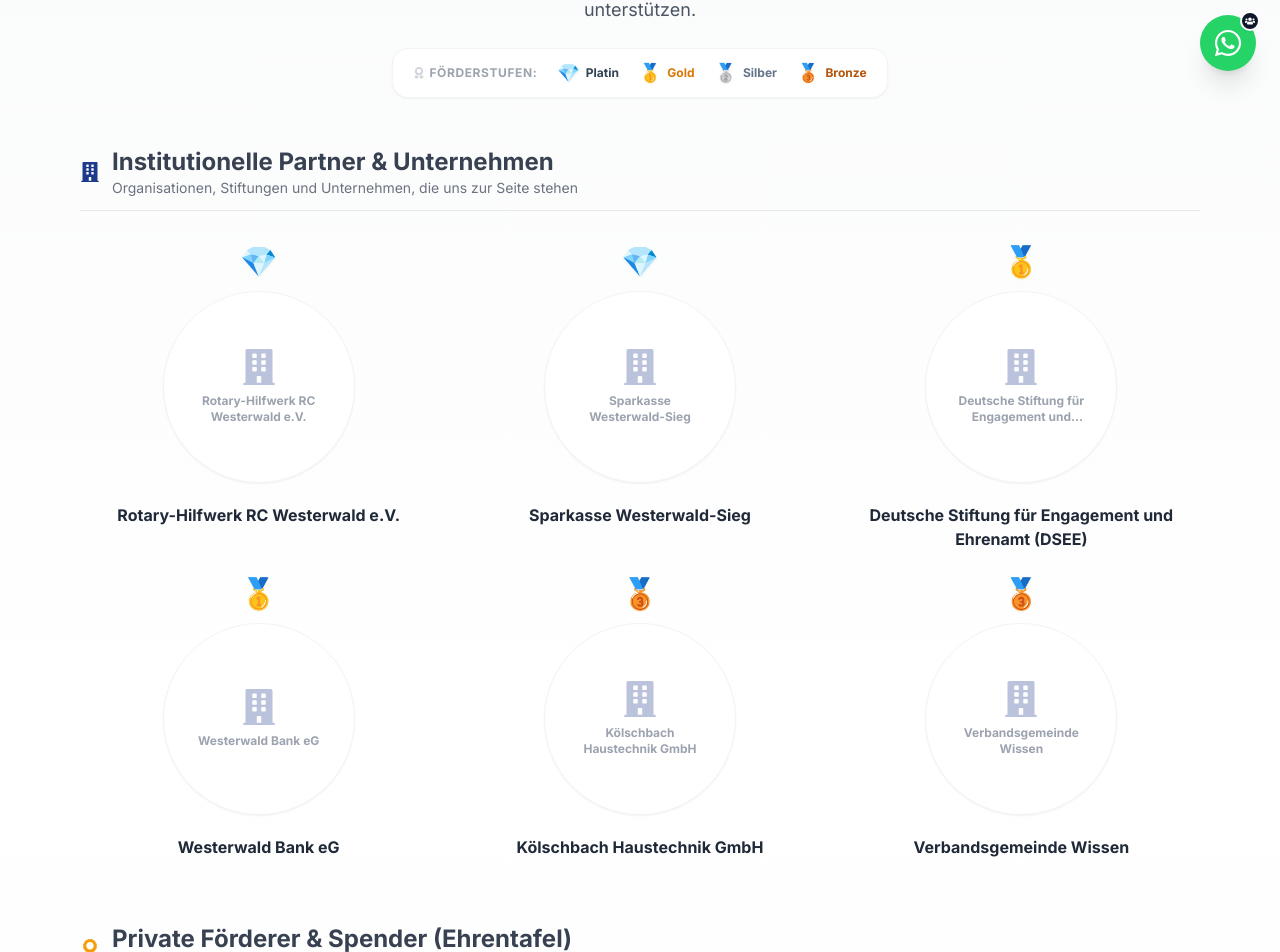
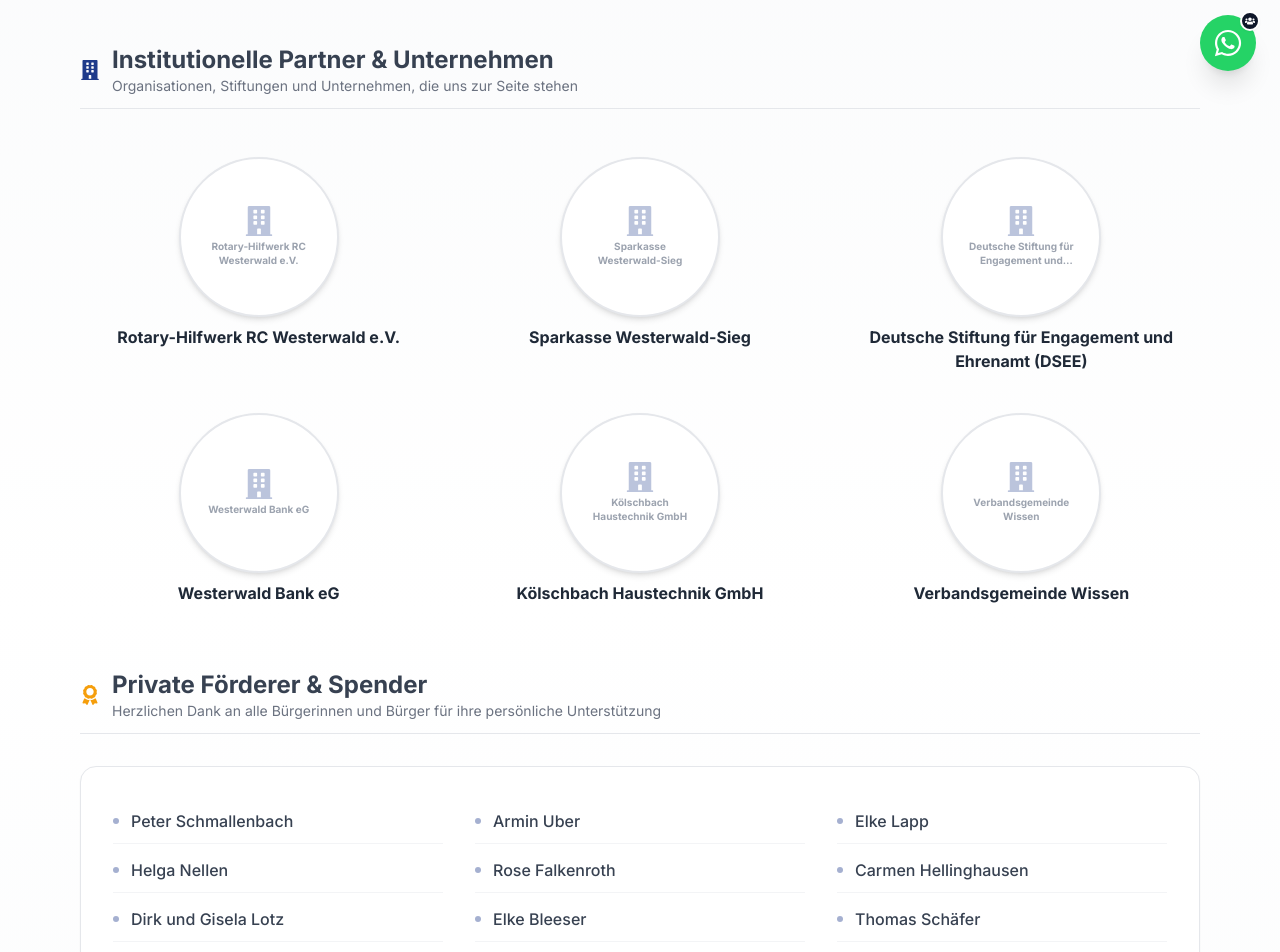
Before and after one commit to trgycln/buergertreff-react-sitesi, a React (Create React App) app: page /sponsoren in a window 1280 px wide. Shown: the part 705-1657 px from the top of the page. Built offline with nearby package versions, Linux system fonts and the light colour scheme; no server answers; the database is empty; a web font is replaced by a local one.

Commit message:
Sponsorlar sayfasi guncellendi

```diff
--- a/src/pages/Sponsorlar.js
+++ b/src/pages/Sponsorlar.js
@@ -14,15 +14,6 @@ import sponsorBanner from '../assets/images/sponsorenbanner.png';
 import { supabase } from '../supabaseClient';
 import { fetchMergedSponsors } from '../utils/sponsorUtils';
 import { Helmet } from 'react-helmet-async';
-
-// Tutar aralıklarına göre kademe ve rozet belirleyici (Tutarlar sayfada asla yazılmaz!)
-export const getDonorTier = (amount) => {
-  const val = parseFloat(amount) || 0;
-  if (val >= 1000) return { name: 'Platin-Förderer', badgeIcon: '💎' };
-  if (val >= 500) return { name: 'Gold-Förderer', badgeIcon: '🥇' };
-  if (val >= 200) return { name: 'Silber-Förderer', badgeIcon: '🥈' };
-  return { name: 'Bronze-Förderer', badgeIcon: '🥉' };
-};
 
 // Başlangıç / Yedek Veri (100 € ve üzeri 17 bağışçı)
 const INITIAL_INSTITUTIONS = [
@@ -49,9 +40,7 @@ const INITIAL_PERSONS = [
 ];
 
 // Kurumsal Kart Bileşeni
-const InstitutionCard = ({ name, logo_url, website_url, description, totalAmount }) => {
-  const tier = getDonorTier(totalAmount);
-
+const InstitutionCard = ({ name, logo_url, website_url, description }) => {
   // Eğer website varsa, tüm yuvarlak çerçeve bir link olsun; yoksa div
   const CardWrapper = website_url ? 'a' : 'div';
   const wrapperProps = website_url
@@ -64,16 +53,11 @@ const InstitutionCard = ({ name, logo_url, website_url, description, totalAmount
     : {};
 
   return (
-    <div className="flex flex-col items-center justify-start text-center group">
-      {/* Tier Badge */}
-      <div className="text-3xl drop-shadow-sm mb-3 transition-transform group-hover:scale-110" title={tier.name}>
-        {tier.badgeIcon}
-      </div>
-
+    <div className="flex flex-col items-center justify-start text-center group mt-4">
       {/* Yuvarlak Çerçeveli Logo / Link Alanı */}
       <CardWrapper
         {...wrapperProps}
-        className="w-40 h-40 md:w-48 md:h-48 rounded-full bg-white border border-gray-100 shadow-sm flex items-center justify-center p-6 transition-all duration-300 hover:shadow-xl hover:border-blue-200 hover:-translate-y-1 relative"
+        className="w-32 h-32 md:w-40 md:h-40 rounded-full bg-white border-2 border-gray-200 shadow-md flex items-center justify-center p-3 transition-all duration-300 hover:shadow-2xl hover:border-rcBlue hover:scale-105 hover:-translate-y-1 relative"
       >
         {logo_url ? (
           <img
@@ -83,8 +67,8 @@ const InstitutionCard = ({ name, logo_url, website_url, description, totalAmount
           />
         ) : (
           <div className="flex flex-col items-center justify-center px-2">
-            <FaBuilding className="text-rcBlue/30 text-4xl mb-2" />
-            <span className="text-xs font-bold text-gray-400 leading-snug line-clamp-2">
+            <FaBuilding className="text-rcBlue/30 text-3xl mb-1" />
+            <span className="text-[10px] font-bold text-gray-400 leading-snug line-clamp-2">
               {name}
             </span>
           </div>
@@ -92,7 +76,7 @@ const InstitutionCard = ({ name, logo_url, website_url, description, totalAmount
       </CardWrapper>
 
       {/* İsim ve Açıklama (Yuvarlağın altında) */}
-      <h3 className="font-bold text-gray-800 text-sm md:text-base mt-5 px-2 group-hover:text-rcBlue transition-colors line-clamp-2">
+      <h3 className="font-bold text-gray-800 text-sm md:text-base mt-2 px-2 group-hover:text-rcBlue transition-colors line-clamp-2">
         {name}
       </h3>
       {description && (
@@ -103,18 +87,11 @@ const InstitutionCard = ({ name, logo_url, website_url, description, totalAmount
 };
 
 // Bireysel Bağışçı İsim Rozeti (Düzgün Liste Görünümü)
-const PersonBadge = ({ name, totalAmount }) => {
-  const tier = getDonorTier(totalAmount);
-
+const PersonBadge = ({ name }) => {
   return (
-    <div
-      title={tier.name}
-      className="flex items-center gap-4 py-3 px-5 bg-white rounded-xl border border-gray-100 shadow-sm transition-all duration-300 hover:shadow-md hover:border-blue-100 hover:-translate-y-0.5 group w-full"
-    >
-      <div className="text-2xl drop-shadow-sm flex-shrink-0 w-8 text-center transition-transform group-hover:scale-110">
-        {tier.badgeIcon}
-      </div>
-      <span className="text-base font-medium text-gray-800 group-hover:text-rcBlue transition-colors truncate">
+    <div className="flex items-center gap-3 py-2.5 border-b border-gray-100 last:border-0 group">
+      <div className="w-1.5 h-1.5 rounded-full bg-rcBlue/40 group-hover:bg-rcBlue transition-colors"></div>
+      <span className="text-sm md:text-base text-gray-700 font-medium group-hover:text-rcBlue transition-colors">
         {name}
       </span>
     </div>
@@ -176,27 +153,8 @@ const Sponsorlar = () => {
               Gemeinsam für unsere Gemeinschaft
             </h1>
             <p className="text-gray-600 text-base md:text-lg leading-relaxed mb-6">
-              Die Angebote, Begegnungen und Hilfen des <strong className="text-rcDarkGray font-semibold">Bürgertreff Wissen e.V.</strong> werden maßgeblich durch ehrenamtliches Engagement und großzügige Zuwendungen ermöglicht. Wir danken allen Partnern, Unternehmen und privaten Förderern, die unsere Vereinsarbeit nachhaltig unterstützen.
+              Die Angebote, Begegnungen und Hilfen des <strong className="text-rcDarkGray font-semibold">Bürgertreff Wissen e.V.</strong> werden maßgeblich durch ehrenamtliches Engagement und großzügige Zuwendungen ermöglicht. Wir danken allen Partnern, Unternehmen und privaten Förderern, die unsere Arbeit 2026 unterstützen.
             </p>
-
-            {/* Kategori / Kademe Rozetleri Açıklama Çubuğu (Lejant) */}
-            <div className="inline-flex flex-wrap items-center justify-center gap-3 md:gap-5 bg-white px-5 py-2.5 rounded-2xl border border-gray-100 shadow-sm text-xs text-gray-700">
-              <span className="font-bold text-gray-400 uppercase tracking-wider flex items-center gap-1">
-                <FaAward className="text-gray-300" /> Förderstufen:
-              </span>
-              <span className="inline-flex items-center gap-1.5 text-slate-700 font-bold">
-                <span className="text-lg drop-shadow-sm">💎</span> Platin
-              </span>
-              <span className="inline-flex items-center gap-1.5 text-amber-600 font-bold">
-                <span className="text-lg drop-shadow-sm">🥇</span> Gold
-              </span>
-              <span className="inline-flex items-center gap-1.5 text-slate-500 font-bold">
-                <span className="text-lg drop-shadow-sm">🥈</span> Silber
-              </span>
-              <span className="inline-flex items-center gap-1.5 text-amber-700 font-bold">
-                <span className="text-lg drop-shadow-sm">🥉</span> Bronze
-              </span>
-            </div>
           </div>
 
           {loading ? (
@@ -236,7 +194,7 @@ const Sponsorlar = () => {
                     <FaAward className="text-amber-500 text-xl" />
                     <div>
                       <h2 className="text-xl md:text-2xl font-bold text-rcDarkGray">
-                        Private Förderer & Spender (Ehrentafel)
+                        Private Förderer & Spender
                       </h2>
                       <p className="text-xs md:text-sm text-gray-500">
                         Herzlichen Dank an alle Bürgerinnen und Bürger für ihre persönliche Unterstützung
@@ -244,10 +202,12 @@ const Sponsorlar = () => {
                     </div>
                   </div>
 
-                  <div className="grid grid-cols-1 md:grid-cols-2 lg:grid-cols-3 gap-4 w-full">
-                    {persons.map((person) => (
-                      <PersonBadge key={person.id} {...person} />
-                    ))}
+                  <div className="bg-white rounded-2xl border border-gray-200 shadow-sm p-6 md:p-8 w-full">
+                    <div className="grid grid-cols-1 sm:grid-cols-2 md:grid-cols-3 gap-x-8 gap-y-1">
+                      {persons.map((person) => (
+                        <PersonBadge key={person.id} {...person} />
+                      ))}
+                    </div>
                   </div>
                 </section>
               )}
@@ -271,7 +231,7 @@ const Sponsorlar = () => {
                 </p>
                 <p className="text-xs text-blue-200/90 italic flex items-center gap-1.5">
                   <FaInfoCircle size={14} className="flex-shrink-0" />
-                  Spenden ab 100 € werden auf Wunsch gerne mit der entsprechenden Förderstufe gewürdigt.
+                  Spenden ab 100 € werden auf Wunsch gerne hier namentlich erwähnt.
                 </p>
               </div>
 
--- a/src/utils/sponsorUtils.js
+++ b/src/utils/sponsorUtils.js
@@ -2,14 +2,14 @@ import { supabase } from '../supabaseClient';
 
 export const fetchMergedSponsors = async () => {
   try {
-    // 1. Manual Sponsors (sponsors table)
+    // 1. Manual Sponsors (sponsors table) - Fetch ALL to know which monetary donors are marked inactive
     const { data: sponsorsRes } = await supabase
       .from('sponsors')
       .select('*')
-      .eq('is_active', true)
       .order('sort_order', { ascending: true });
 
-    const manualSponsors = sponsorsRes || [];
+    const allManualSponsors = sponsorsRes || [];
+    const activeManualSponsors = allManualSponsors.filter(s => s.is_active === true);
 
     // 2. Accounting Transactions (for dynamic monetary sponsors)
     const { data: txData } = await supabase
@@ -54,14 +54,19 @@ export const fetchMergedSponsors = async () => {
       if (total >= 100) {
         const nameKey = c.name.trim().toLowerCase();
 
-        // Find if this contact is also manually in sponsors to grab logo/website
-        const matchedSponsor = manualSponsors.find(s =>
+        // Find if this contact is also manually in sponsors to grab logo/website OR check if they are hidden
+        const matchedSponsor = allManualSponsors.find(s =>
           s.name && (
             s.name.toLowerCase().includes(nameKey) ||
             nameKey.includes(s.name.toLowerCase()) ||
             (s.name.toLowerCase().includes('stiftung') && nameKey.includes('stiftung'))
           )
         );
+
+        // If they are explicitly marked as inactive (hidden) in Sponsor Verwaltung, SKIP them!
+        if (matchedSponsor && matchedSponsor.is_active === false) {
+          return;
+        }
 
         const logo = c.logo_url || (matchedSponsor && matchedSponsor.logo_url) || '';
         const website = c.website_url || (matchedSponsor && matchedSponsor.website_url) || '';
@@ -84,7 +89,7 @@ export const fetchMergedSponsors = async () => {
     });
 
     // Add remaining Manual Sponsors (Service providers who aren't in accounting >=100)
-    manualSponsors.forEach(s => {
+    activeManualSponsors.forEach(s => {
       if (!s.name) return;
       const nameKey = s.name.trim().toLowerCase();
 
```
